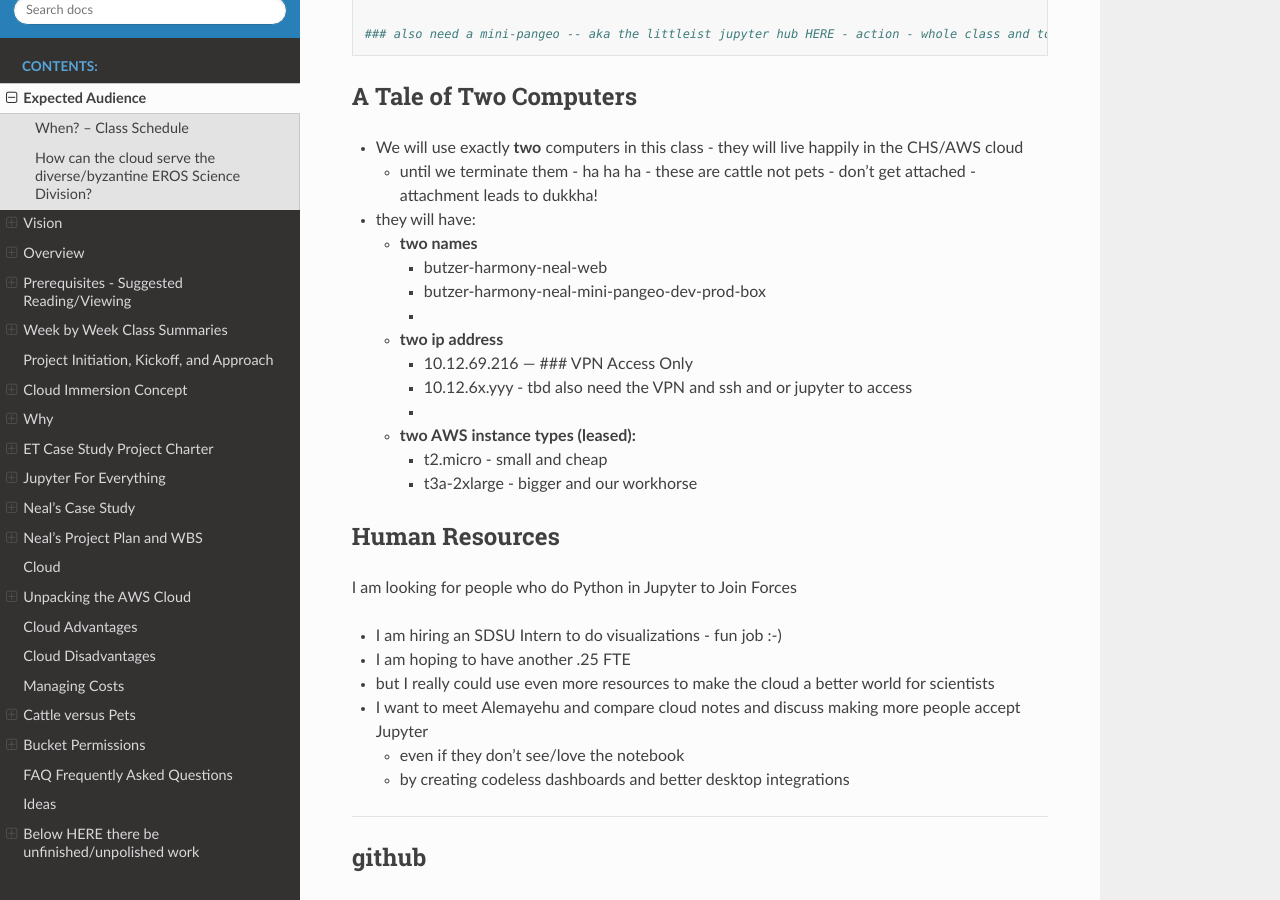
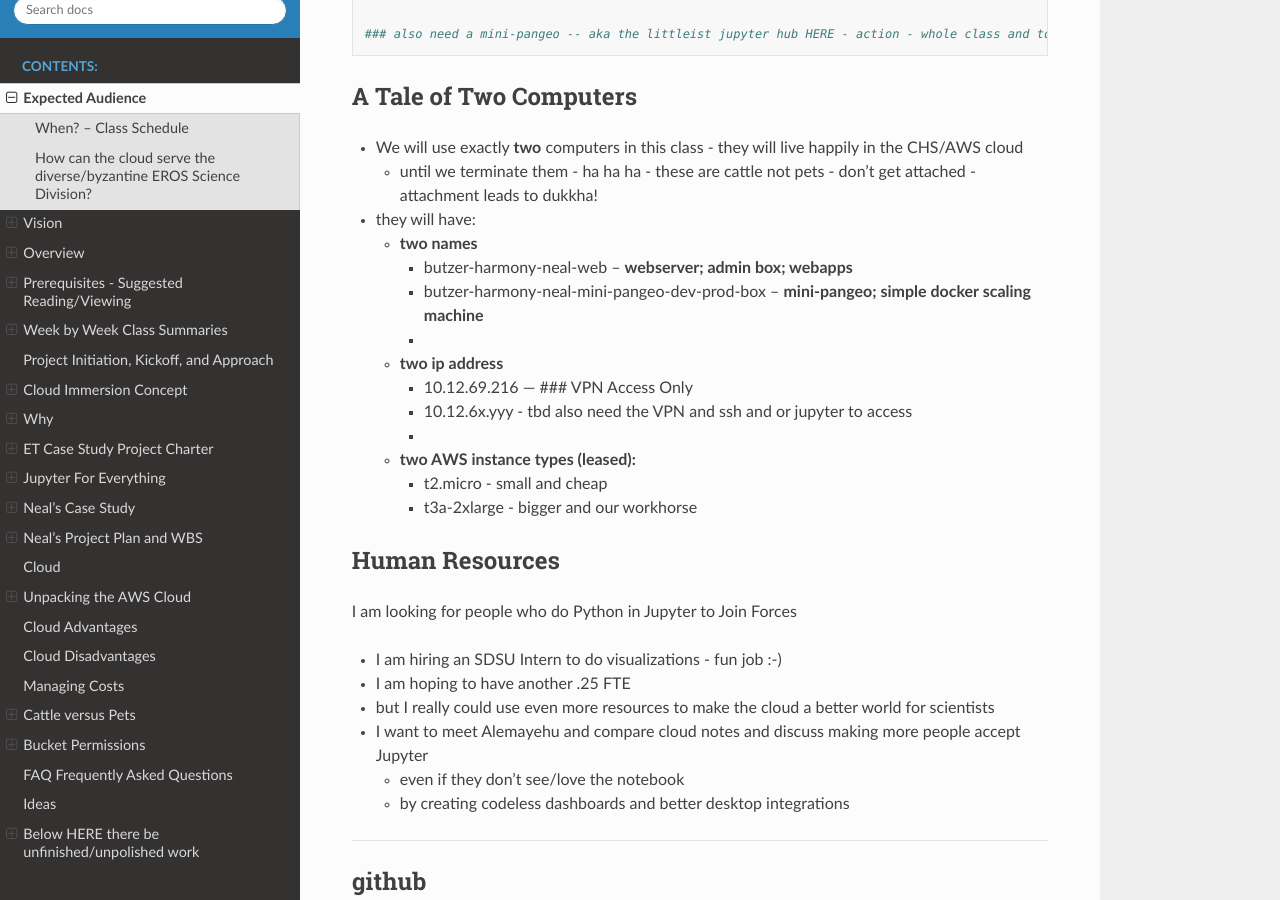
Before and after one commit to tonybutzer/harmony, a Sphinx documentation site: the page built from documentation/source/00define_ET.md, in a window 1280 px wide and 900 px high, scrolled down 2599 px. Built offline with Sphinx 7.4.7 and the Read the Docs theme 2.0.0, drawn with Linux system fonts in a browser that asks for light colours; pages that are not in the unit, such as notebooks, are missing from menus.

Commit message:
automatic git update from Makefile

```diff
--- a/documentation/source/00define_ET.md
+++ b/documentation/source/00define_ET.md
@@ -81,8 +81,8 @@ The INSTANCE butzer-harmony-neal-web is running -- t2.micro
 	- until we terminate them - ha ha ha - these are cattle not pets - don't get attached - attachment leads to dukkha!
 - they will have:
 	- **two names**
-		- butzer-harmony-neal-web
-		- butzer-harmony-neal-mini-pangeo-dev-prod-box
+		- butzer-harmony-neal-web -- **webserver; admin box; webapps**
+		- butzer-harmony-neal-mini-pangeo-dev-prod-box -- **mini-pangeo; simple docker scaling machine**
 		-
 	- **two ip address**
 		- 10.12.69.216 --- ### VPN Access Only
```
